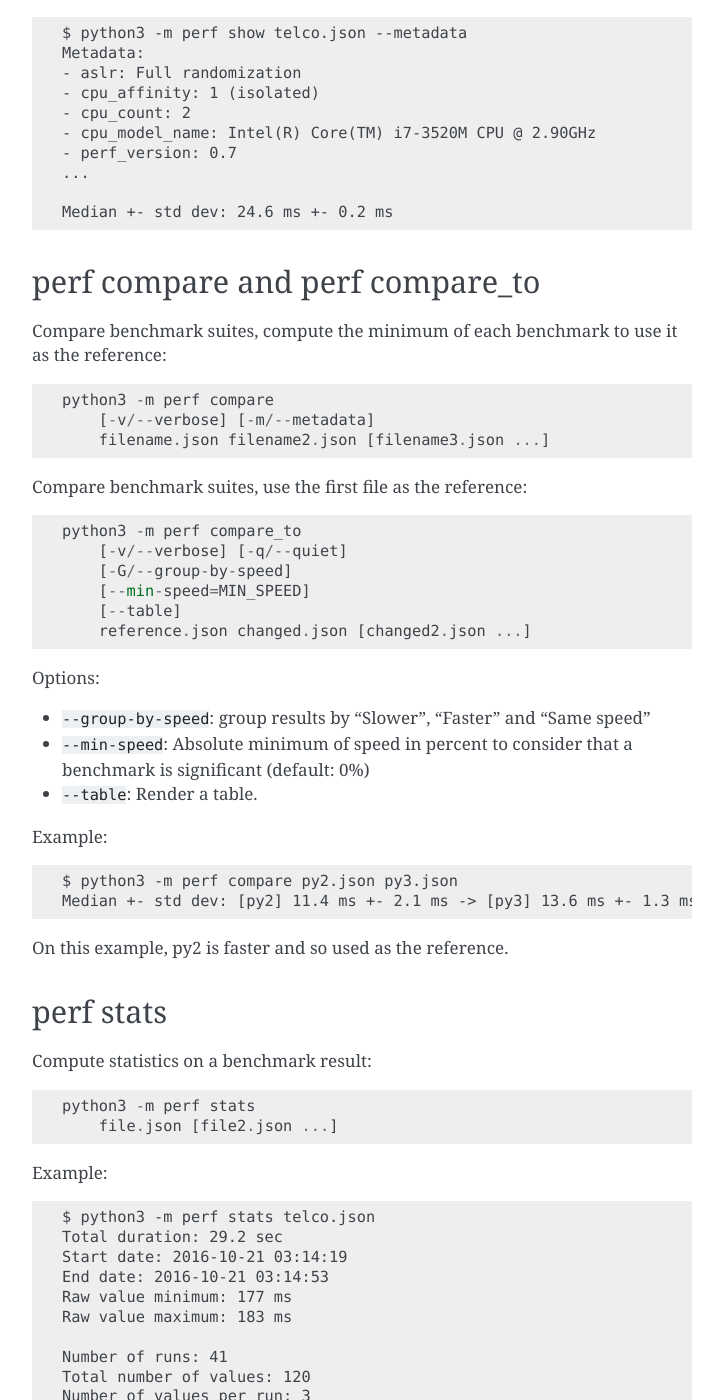
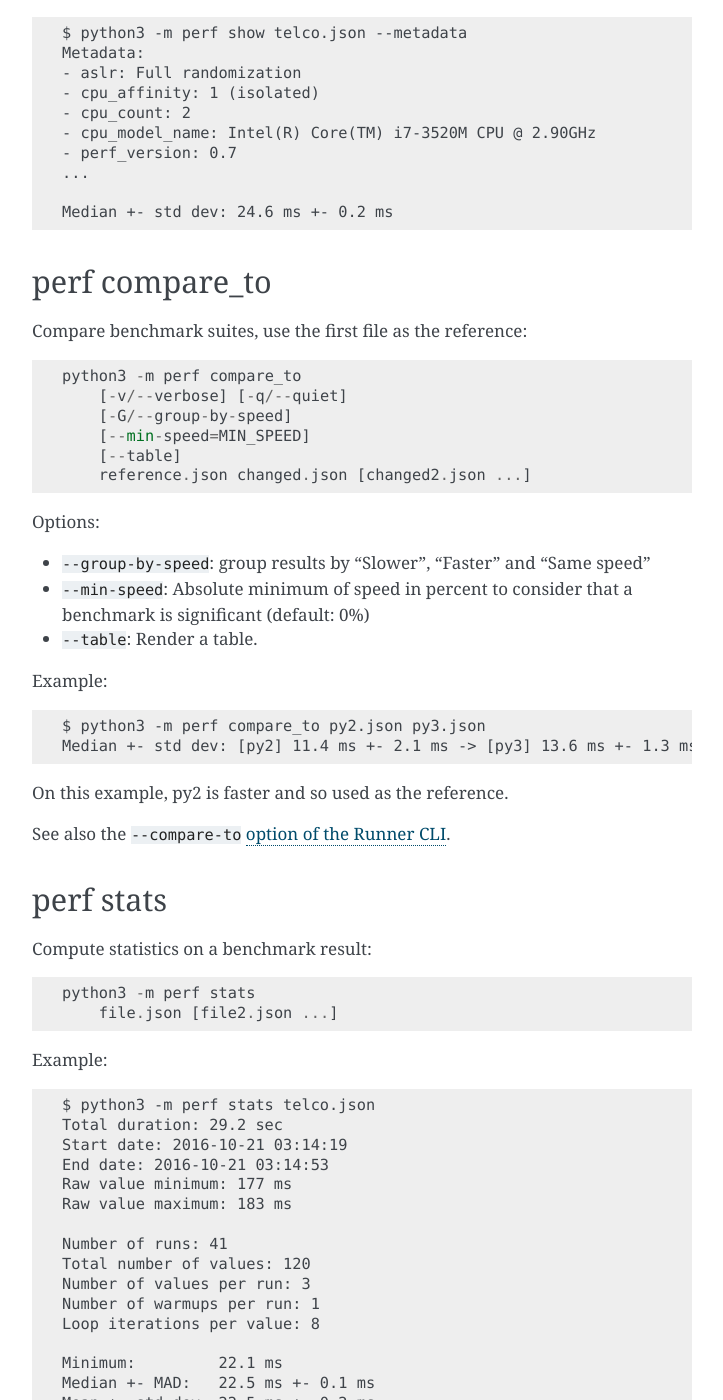
Before and after one commit to psf/pyperf, a Sphinx documentation site: the page built from doc/cli.rst, in a window 1280 px wide and 1400 px high, scrolled down 1223 px. Shown: the whole window, without its empty margins (388-1111 px from the left). Built offline with Sphinx 7.4.7, drawn with Linux system fonts in a browser that asks for light colours; some of the changed text lies outside the part shown.

Commit message:
Remove the 'compare' command

```diff
--- a/doc/changelog.rst
+++ b/doc/changelog.rst
@@ -14,6 +14,8 @@
 * Remove ``is_significant()`` from the public API
 * Run warmup values must now be normalized per loop iteration.
 * dump command now displays raw value of calibration runs.
+* Remove the ``compare`` command to only keep the ``compare_to`` command
+  which is better defined
 
 Version 0.9.6 (2017-03-15)
 --------------------------
--- a/doc/cli.rst
+++ b/doc/cli.rst
@@ -4,7 +4,7 @@ perf commands
 Commands:
 
 * :ref:`perf show <show_cmd>`
-* :ref:`perf compare and compare_to <compare_cmd>`
+* :ref:`perf compare_to <compare_cmd>`
 * :ref:`perf stats <stats_cmd>`
 * :ref:`perf check <check_cmd>`
 * :ref:`perf dump <dump_cmd>`
@@ -73,15 +73,8 @@ Example with metadata::
 
 .. _compare_cmd:
 
-perf compare and perf compare_to
---------------------------------
-
-Compare benchmark suites, compute the minimum of each benchmark to use it as
-the reference::
-
-    python3 -m perf compare
-        [-v/--verbose] [-m/--metadata]
-        filename.json filename2.json [filename3.json ...]
+perf compare_to
+---------------
 
 Compare benchmark suites, use the first file as the reference::
 
@@ -101,10 +94,12 @@ Options:
 
 Example::
 
-    $ python3 -m perf compare py2.json py3.json
+    $ python3 -m perf compare_to py2.json py3.json
     Median +- std dev: [py2] 11.4 ms +- 2.1 ms -> [py3] 13.6 ms +- 1.3 ms: 1.19x slower (+19%)
 
 On this example, py2 is faster and so used as the reference.
+
+See also the ``--compare-to`` :ref:`option of the Runner CLI <runner_cli>`.
 
 
 .. _stats_cmd:
```
Also changed, not shown: doc/analyze.rst (+4 -9 lines), 3 other files.
